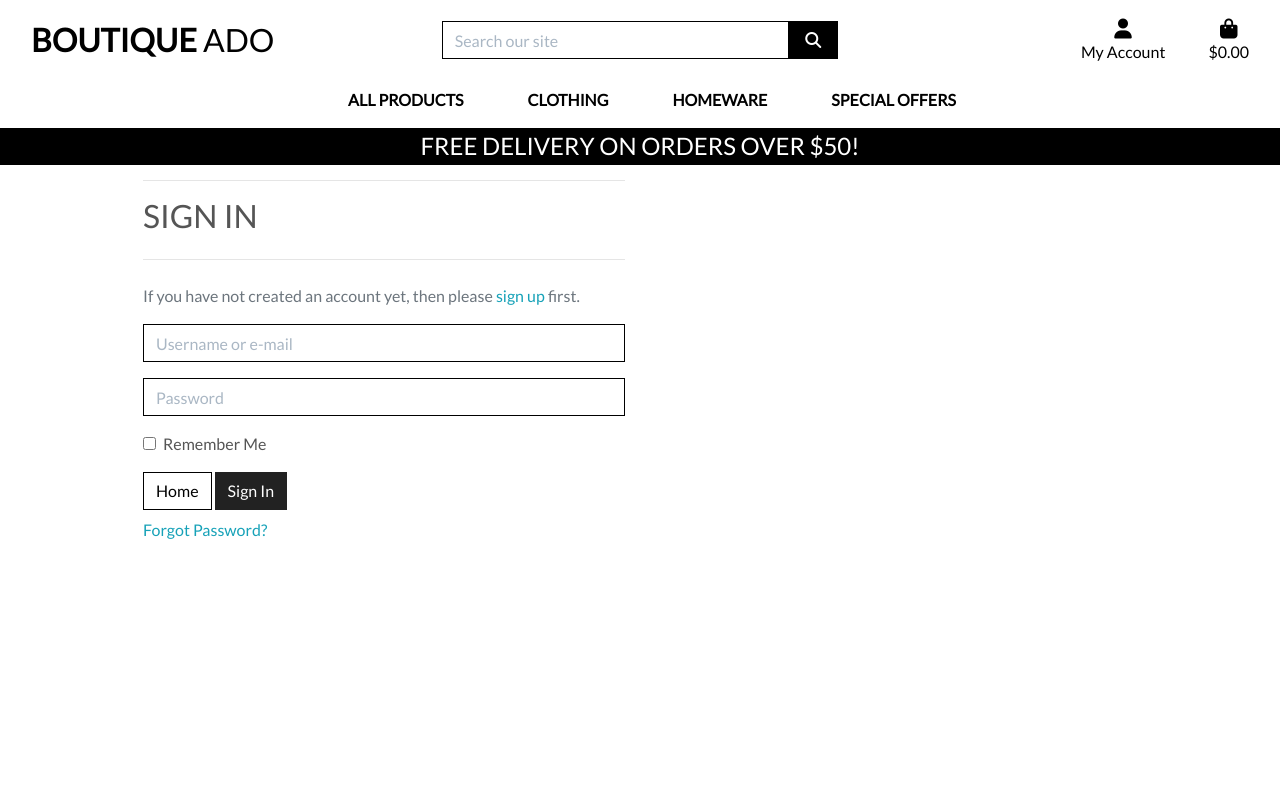
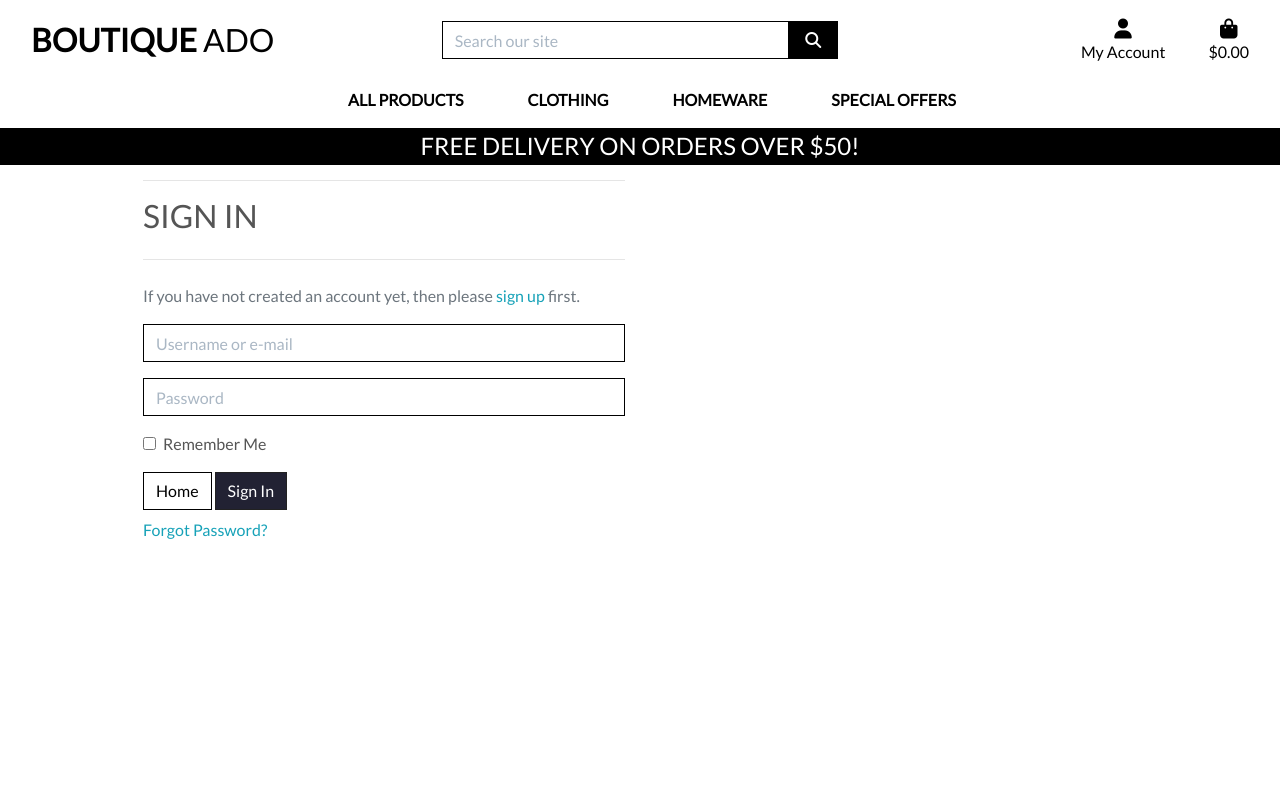
Before and after one commit to Shinners888/boutique, a Django app: page /accounts/login/ in a window 1280 px wide, with the pointer over the restyled element. Run offline with Django 3.2, Linux system fonts and the light colour scheme; parts of the project's set-up code (start-up, migrations or seed data) failed here and were passed over; some libraries are stand-ins or nearby versions.

```diff
--- a/static/css/base.css
+++ b/static/css/base.css
@@ -229,7 +229,7 @@ input[name='q']::placeholder {
 .allauth-form-inner-content button:hover,
 .allauth-form-inner-content input[type='submit']:hover {
 	color: #fff;
-    background-color: #222;
+    background-color: #223;
     border-color: #222;
 }
 
```
